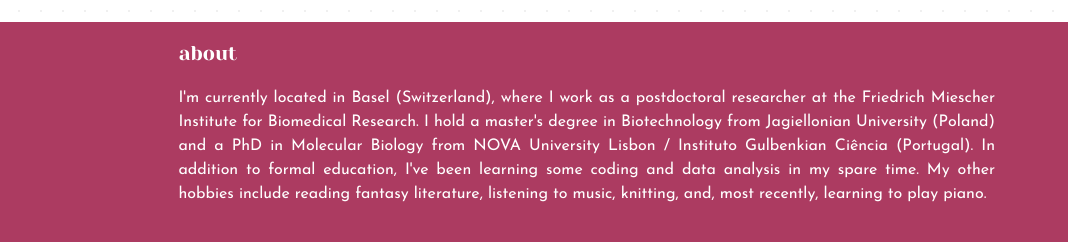
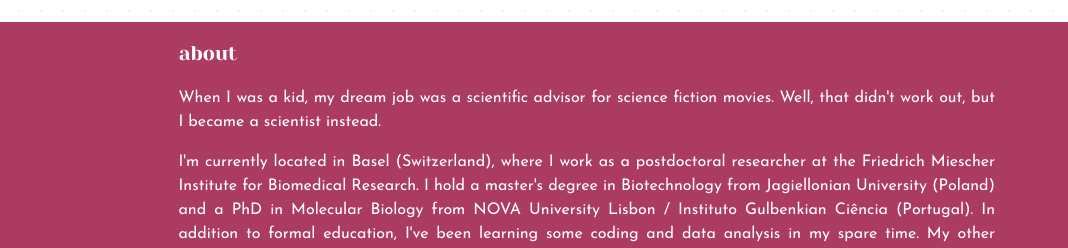
Before and after one commit to episkadlo/episkadlo.github.io, a plain HTML site: page index.html in a window 1280 px wide. Shown: the part 308-556 px from the top of the page, 212-1280 px from the left. Drawn offline with nearby package versions, Linux system fonts and the light colour scheme.

Commit message:
Update index.html
updates about section

```diff
--- a/index.html
+++ b/index.html
@@ -63,6 +63,9 @@
         </div>
         <div class="col-sm-8">
           <h4 class="whitetext">about</h4>
+          <p class="about-p">
+              When I was a kid, my dream job was a scientific advisor for science fiction movies. Well, that didn't work out, but I became a scientist instead.
+          </p>
           <p class="about-p">
             I'm currently located in Basel (Switzerland), where I work as a postdoctoral researcher at the Friedrich Miescher Institute for Biomedical Research.
             I hold a master's degree in Biotechnology from Jagiellonian University (Poland) and a PhD in Molecular Biology from NOVA University Lisbon / Instituto Gulbenkian Ciência (Portugal). In addition to formal education, I've been learning some coding and data analysis in my spare time.
```
